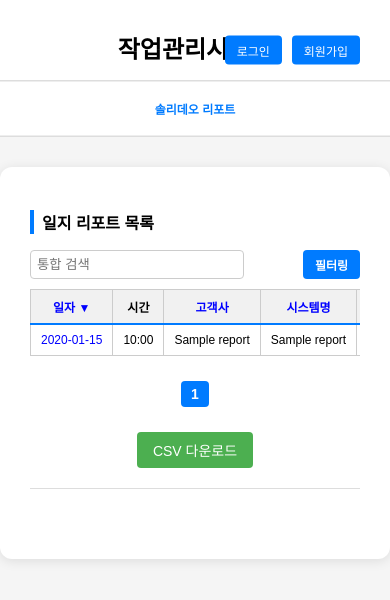
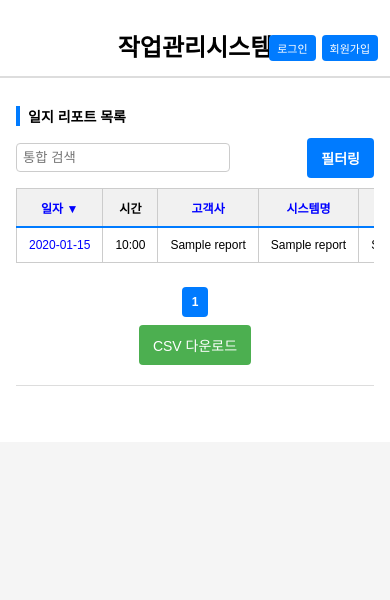
Before and after one commit to jinho-22/report_system, a FastAPI app: page /log_reports in a window 390 px wide. Shown: the top 600 px of the page. Run offline with FastAPI, Linux system fonts and the light colour scheme; tables that the repository leaves empty hold one stand-in row (values such as "Sample post").

Commit message:
2025-08-14 var1

```diff
--- a/static/style.css
+++ b/static/style.css
@@ -484,3 +484,132 @@ body > div > div > div.download-link > a{
   gap: 6px;                 /* □와 글자 간격만 */
   margin: 0;
 }
+
+/* =========================
+   ✅ 모바일 최적화 추가 스타일
+   ========================= */
+
+/* 공통 터치 영역 확대 */
+button, input, select, textarea, a {
+  -webkit-tap-highlight-color: transparent;
+}
+
+/* 모바일: 폭 채우기, 여백 줄이기 */
+@media (max-width: 768px) {
+
+  /* 레이아웃 */
+  .container {
+    max-width: 100%;
+    margin: 0;
+    padding: 16px;
+    border-radius: 0;
+    box-shadow: none;
+  }
+
+  /* 상단바 타이포 & 높이 */
+  .top-bar { height: 56px; }
+  .top-bar h1 { font-size: 18px; line-height: 56px; }
+
+  /* 헤더: 햄버거 우선, 메뉴는 기본 숨김 */
+  .header { right: 12px; gap: 6px; }
+  .hamburger { display: inline-block; font-size: 24px; cursor: pointer; }
+  nav { display: none; }
+  nav.open {
+    display: block;
+    position: absolute;
+    left: 0; right: 0; top: 56px;
+    background: #fff;
+    border-bottom: 1px solid #eee;
+    padding: 8px 12px;
+  }
+  nav .menu-item { display: block; }
+  nav > .menu-item > a {
+    display: block;
+    padding: 10px 8px;
+    border-radius: 6px;
+  }
+  .submenu {
+    position: static;
+    display: none !important;
+    border: none; box-shadow: none; min-width: auto;
+  }
+
+  /* 섹션 타이포 */
+  .container > h1 { font-size: 18px; margin: 12px 0; }
+  .section h2 { font-size: 14px; margin-bottom: 12px; }
+
+  /* 폼: 그리드로 1열 정렬, 라벨 위/인풋 아래 */
+  .form-row {
+    display: grid;
+    grid-template-columns: 1fr;
+    gap: 10px;
+    margin: 8px 0;
+  }
+  .form-row label {
+    min-width: 0;
+    font-size: 13px;
+  }
+  .form-row input,
+  .form-row select,
+  .form-row textarea {
+    min-width: 0;
+    width: 100%;
+    font-size: 14px;
+    padding: 10px 12px;
+  }
+
+  /* 버튼 터치 크기 */
+  .button-group {
+    gap: 8px;
+  }
+  .button-group button,
+  .filter-bar button,
+  .csv-download-btn {
+    font-size: 14px;
+    padding: 10px 14px;
+  }
+
+  /* 필터 영역: 1열로 전환 */
+  #filter-section {
+    grid-template-columns: 1fr;
+    gap: 10px;
+  }
+  #filter-section .button-group {
+    grid-column: auto;
+    justify-content: stretch;
+  }
+  #filter-section .button-group button {
+    width: 100%;
+  }
+
+  /* 테이블: 가로 스크롤 + 최소 터치 영역 */
+  table {
+    display: block;
+    width: 100%;
+    overflow-x: auto;
+    white-space: nowrap;
+    -webkit-overflow-scrolling: touch;
+  }
+  table th, table td {
+    padding: 10px 12px;
+    font-size: 12px;
+  }
+
+  /* 페이지네이션: 터치 친화 */
+  .pagination a, .pagination .current {
+    padding: 8px 10px;
+    font-size: 12px;
+  }
+
+  /* 다운로드 영역 간격 */
+  .download-link { margin-top: 16px; }
+}
+
+/* 초소형(<= 400px) 보완 */
+@media (max-width: 400px) {
+  .top-bar h1 { font-size: 16px; }
+  .header a { font-size: 11px; padding: 5px 8px; }
+  .form-row input,
+  .form-row select,
+  .form-row textarea { font-size: 13px; }
+}
```
